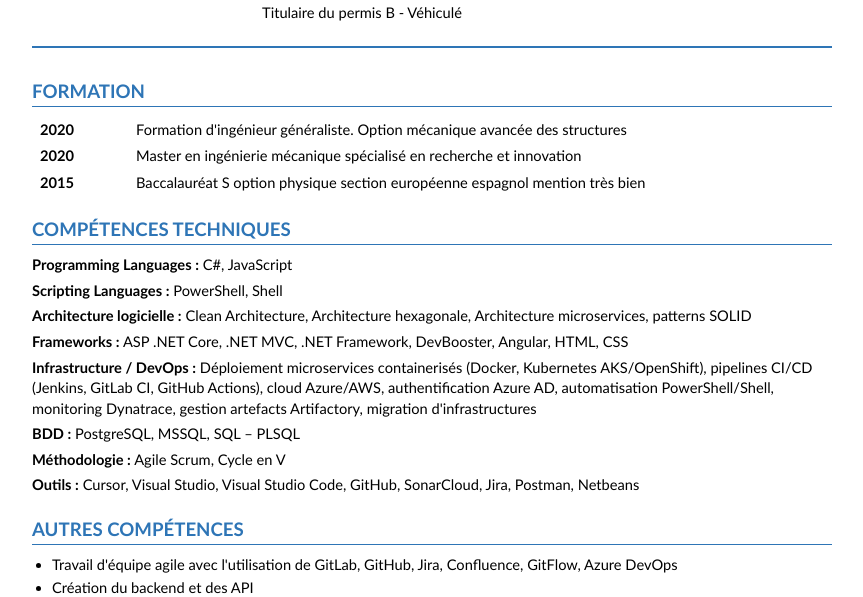
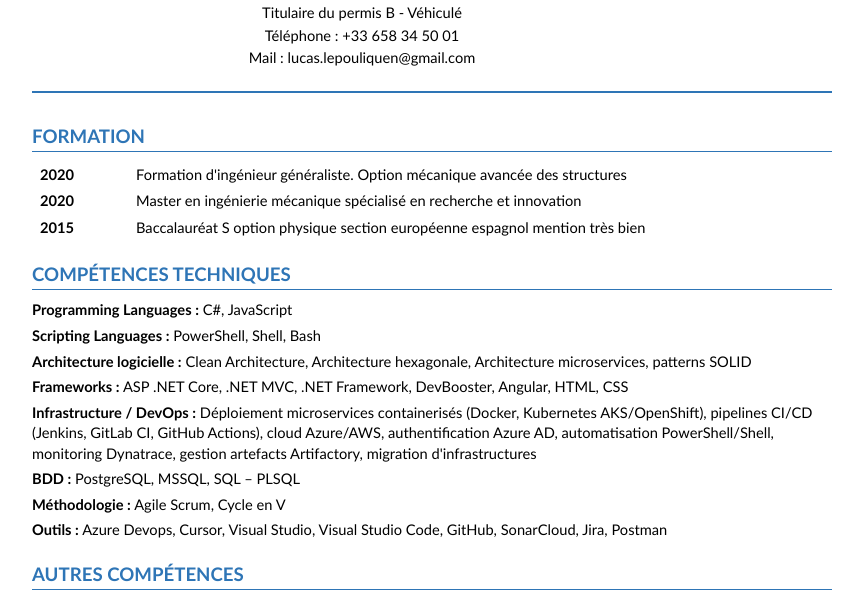
Before and after one commit to lucaslepouliquen/cv-lucas-lepouliquen, a plain HTML site: page index.html in a window 1280 px wide. Shown: the part 143-740 px from the top of the page, without its empty margins (208-1071 px from the left). Drawn offline with Linux system fonts and the light colour scheme.

Commit message:
feat: add number, mail and some tools

```diff
--- a/index.html
+++ b/index.html
@@ -199,6 +199,8 @@
             <p>4 ans d'expérience</p>
             <p>Permis frontalier Suisse</p>
             <p>Titulaire du permis B - Véhiculé</p>
+            <p>Téléphone : +33 658 34 50 01</p>
+            <p>Mail : lucas.lepouliquen@gmail.com</p>
         </div>
         <img src="photo_lucas.png" class="header-photo" alt="Photo de Lucas Le Pouliquen">
     </div>
@@ -222,13 +224,13 @@
     <div class="section-title">COMPÉTENCES TECHNIQUES</div>
     <div class="competences-section">
         <p><strong>Programming Languages :</strong> C#, JavaScript</p>
-        <p><strong>Scripting Languages :</strong> PowerShell, Shell</p>
+        <p><strong>Scripting Languages :</strong> PowerShell, Shell, Bash</p>
         <p><strong>Architecture logicielle :</strong> Clean Architecture, Architecture hexagonale, Architecture microservices, patterns SOLID</p>
         <p><strong>Frameworks :</strong> ASP .NET Core, .NET MVC, .NET Framework, DevBooster, Angular, HTML, CSS</p>
         <p><strong>Infrastructure / DevOps :</strong> Déploiement microservices containerisés (Docker, Kubernetes AKS/OpenShift), pipelines CI/CD (Jenkins, GitLab CI, GitHub Actions), cloud Azure/AWS, authentification Azure AD, automatisation PowerShell/Shell, monitoring Dynatrace, gestion artefacts Artifactory, migration d'infrastructures</p>
         <p><strong>BDD :</strong> PostgreSQL, MSSQL, SQL – PLSQL</p>
         <p><strong>Méthodologie :</strong> Agile Scrum, Cycle en V</p>
-        <p><strong>Outils :</strong> Cursor, Visual Studio, Visual Studio Code, GitHub, SonarCloud, Jira, Postman, Netbeans</p>
+        <p><strong>Outils :</strong> Azure Devops, Cursor, Visual Studio, Visual Studio Code, GitHub, SonarCloud, Jira, Postman</p>
     </div>
 
     <div class="section-title">AUTRES COMPÉTENCES</div>
```
